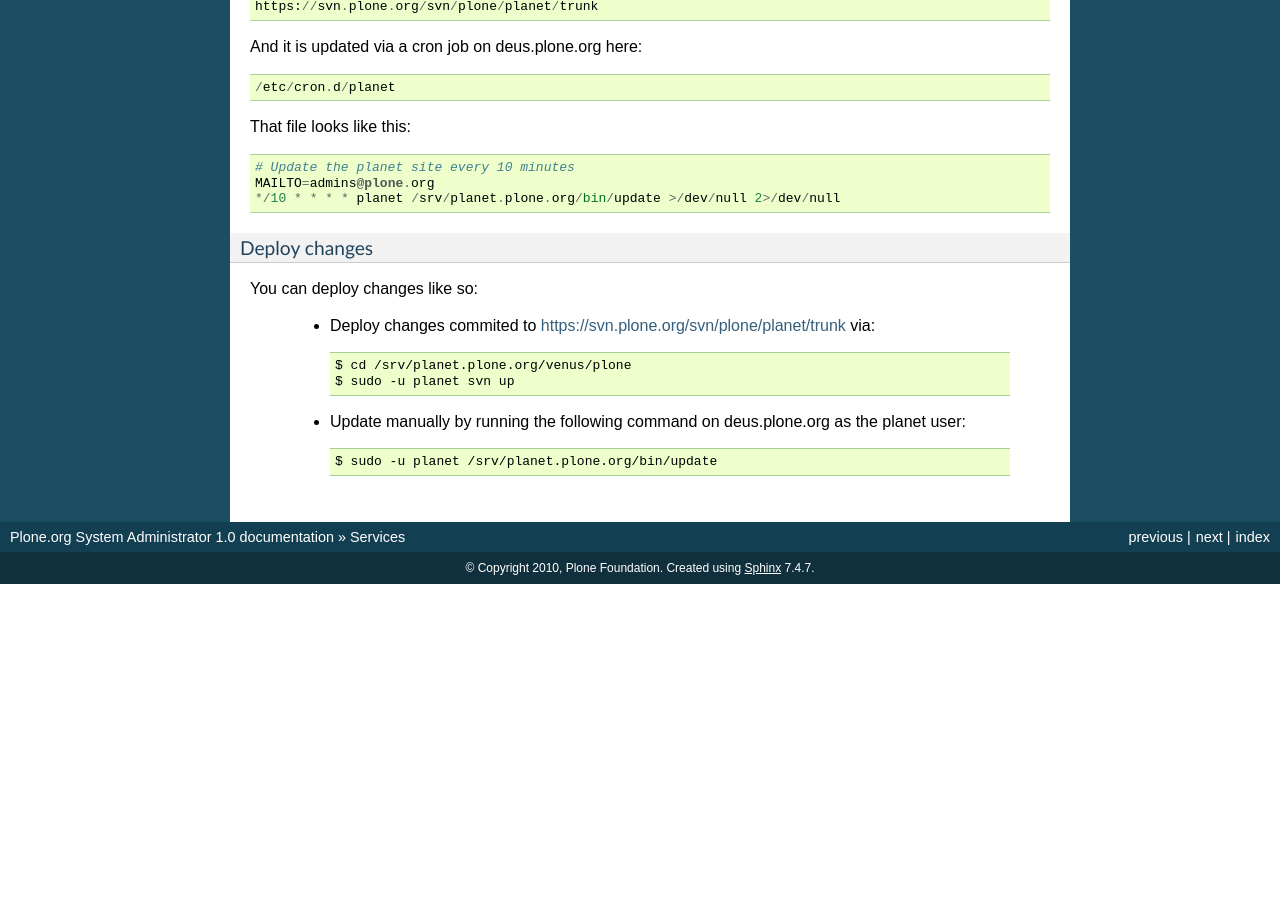
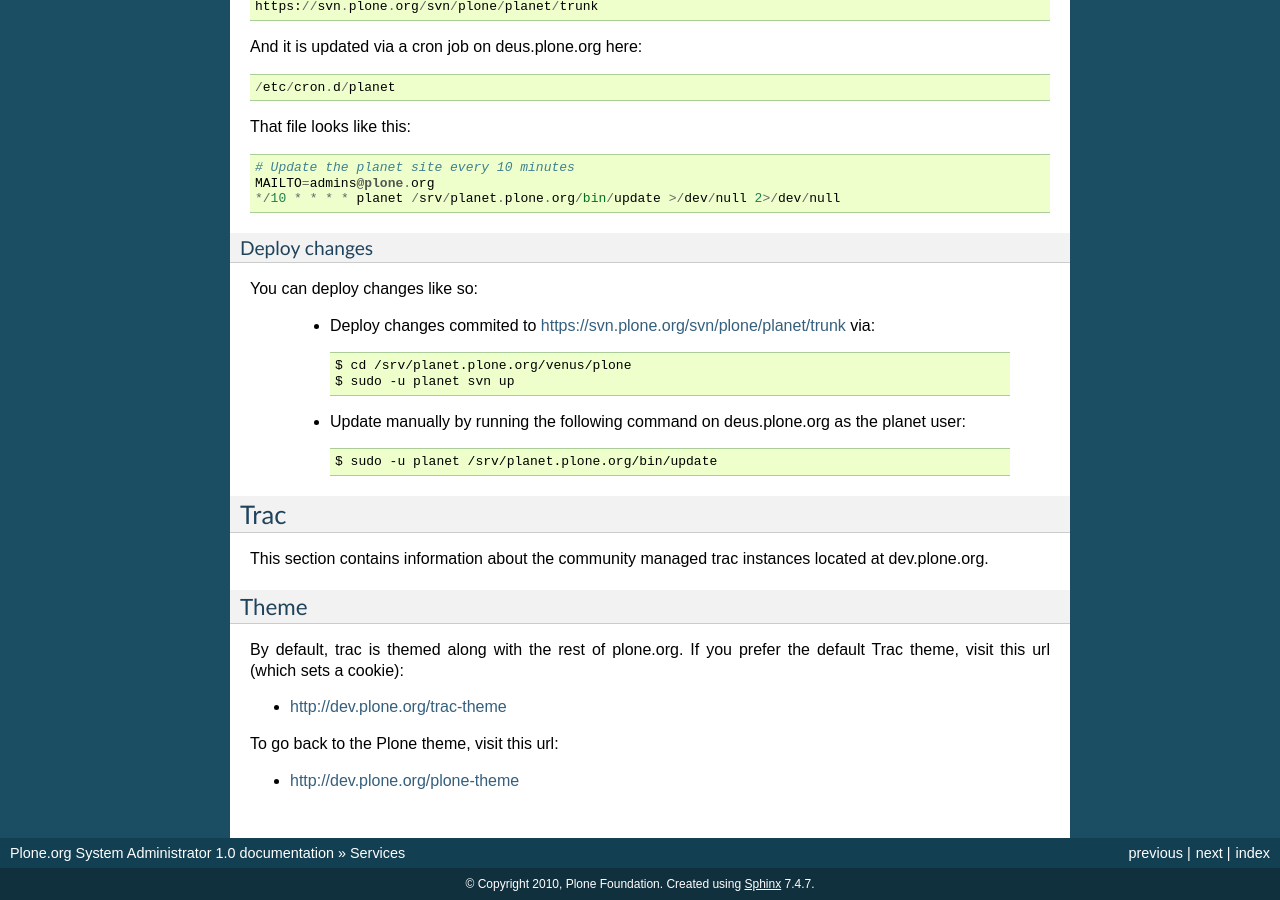
Before and after one commit to plone/ploneorg.admin, a Sphinx documentation site: the page built from docs/services.rst, in a window 1280 px wide and 900 px high, scrolled down 4497 px. Built offline with Sphinx 7.4.7, drawn with Linux system fonts in a browser that asks for light colours; before the commit the page ends 5081 px from its top, so only the background shows below that.

Commit message:
Add trac theme info
svn path=/plone.org/admin-docs/trunk/; revision=40727

```diff
--- a/docs/services.rst
+++ b/docs/services.rst
@@ -256,3 +256,20 @@
     - Update manually by running the following command on deus.plone.org as the planet user::
 
         $ sudo -u planet /srv/planet.plone.org/bin/update
+
+Trac
+----
+
+This section contains information about the community managed trac instances located at dev.plone.org.
+
+
+Theme
+~~~~~
+
+By default, trac is themed along with the rest of plone.org. If you prefer the default Trac theme, visit this url (which sets a cookie):
+
+- http://dev.plone.org/trac-theme
+
+To go back to the Plone theme, visit this url:
+
+- http://dev.plone.org/plone-theme
```
